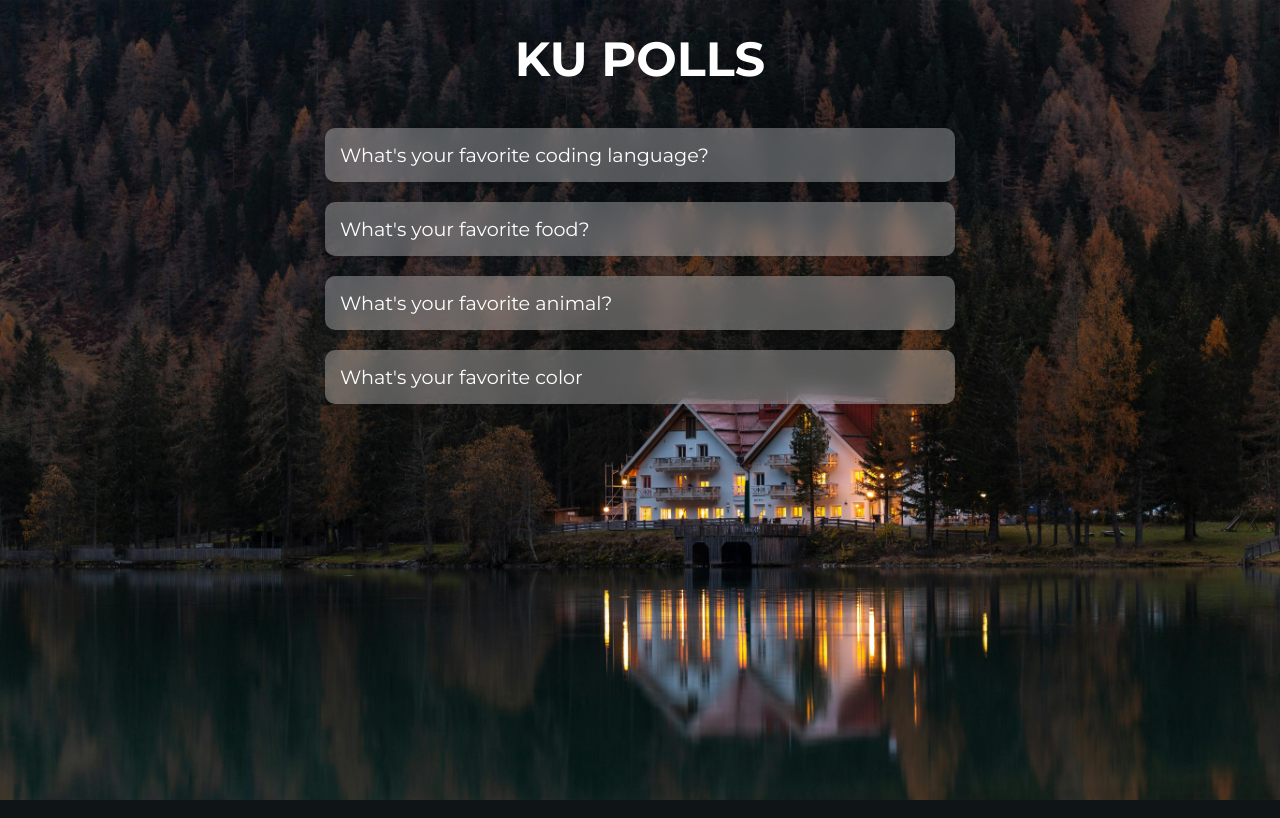
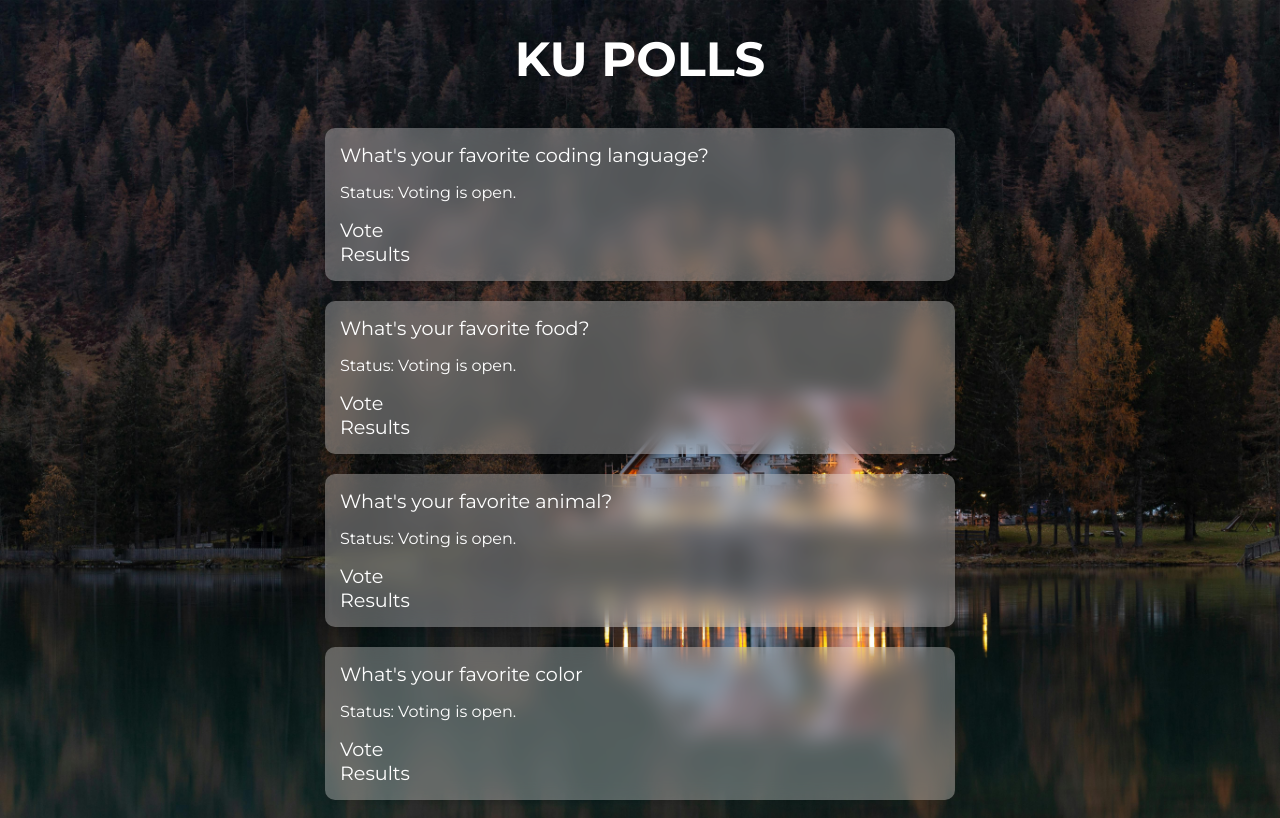
Before and after one commit to Nanokwok/ku-polls, a Django app: page /polls/ in a window 1280 px wide. Run offline with Django 5.2, Linux system fonts and the light colour scheme; data comes from the database, SQL or seed files in the repository.

Commit message:
add vote and result button

```diff
--- a/polls/templates/polls/index.html
+++ b/polls/templates/polls/index.html
@@ -22,6 +22,22 @@
         {% for question in latest_question_list %}
             <div class="question-frame">
                 <a href="{% url 'polls:detail' question.id %}">{{ question.question_text }}</a>
+                <p>
+                    Status:
+                    {% if question.can_vote %}
+                        Voting is open.
+                    {% elif not question.is_published %}
+                        Poll not published yet.
+                    {% else %}
+                        Voting is closed.
+                    {% endif %}
+                </p>
+                <div class="button-container">
+                    {% if question.can_vote %}
+                        <a href="{% url 'polls:detail' question.id %}" class="btn vote-btn">Vote</a>
+                    {% endif %}
+                    <a href="{% url 'polls:results' question.id %}" class="btn result-btn">Results</a>
+                </div>
             </div>
         {% endfor %}
     </div>
```
